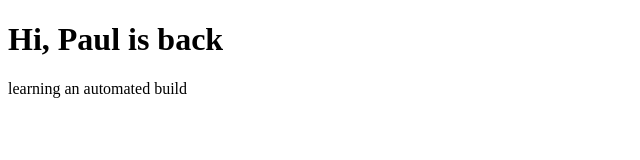
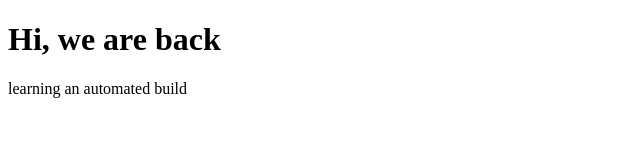
Before and after one commit to hnmegan/GrB_review, a plain HTML site: page index.html in a window 1280 px wide. Shown: the full height of the page, 0-640 px from the left. Drawn offline with Linux system fonts and the light colour scheme.

Commit message:
adding new files

```diff
--- a/index.html
+++ b/index.html
@@ -8,7 +8,7 @@
 </head>
 <body>
     <main>
-        <h1>Hi, Paul is back</h1>
+        <h1>Hi, we are back</h1>
         <p>learning an automated build</p>
     </main>
 </body>
```
